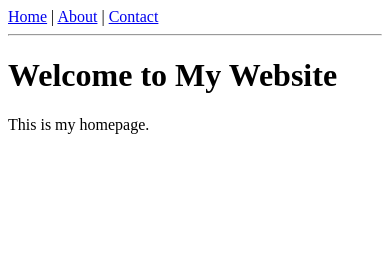
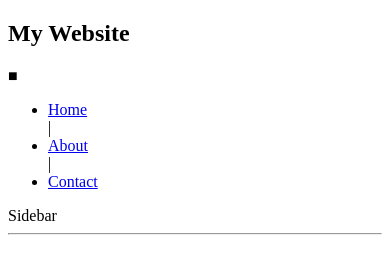
Before and after one commit to BrainlyTheZombieMushroom/my-node-project, a website: page public/index.html in a window 390 px wide. Drawn offline with Linux system fonts and the light colour scheme.

Commit message:
added hamburger menu

```diff
--- a/public/index.html
+++ b/public/index.html
@@ -2,25 +2,34 @@
 <html>
 
 <head>
-<title>Home</title>
+    <title>Home</title>
 </head>
 
 <body>
 
-<nav>
+    <nav class="navbar">
+        <h1>My Website</h1>
+        <div class="hamburger" onclick="toggleMenu()">■</div>
+        <ul class="nav-links">
+            <li><a href="/">Home</a></li> |
+            <li><a href="/about">About</a></li> |
+            <li><a href="/contact">Contact</a></li>
+        </ul>
+    </nav>
 
-<a href="/">Home</a> |
-<a href="/about">About</a> |
-<a href="/contact">Contact</a>
+    <aside>Sidebar</aside>
 
-</nav>
+    <hr>
+    <main>
 
-<hr>
+    </main>
+    <script>function toggleMenu() {
+    document.querySelector('.nav-links').classList.toggle('active');
+    }</script>
 
-<h1>Welcome to My Website</h1>
-
-<p>This is my homepage.</p>
-
+    <script>function toggleMenu() {
+    document.querySelector('.nav-links').classList.toggle('active');
+}   </script>
 </body>
 
 </html>
--- /dev/null
+++ b/public/style.css
@@ -0,0 +1,44 @@
+avbar {
+ display: flex;
+ justify-content: space-between;
+ align-items: center;
+}
+.nav-links {
+ display: flex;
+ gap: 20px;
+}
+.hamburger {
+ display: none;
+}
+
+@media (max-width: 768px) {
+ .nav-links {
+ display: none;
+ flex-direction: column;
+ }
+ .hamburger {
+ display: block;
+ }
+}
+
+.nav-links.active {
+ display: flex;
+}
+
+nav {
+ display: flex;
+ justify-content: space-between;
+ align-items: center;
+}
+
+.grid {
+ display: grid;
+ grid-template-columns: 2fr 1fr;
+}
+
+.hamburger {
+ display: none;
+}
+@media (max-width: 768px) {
+ .hamburger { display: block; }
+}
```
Also changed, not shown: public/about.html (+7 -0 lines), public/contact.html (+7 -0 lines).
